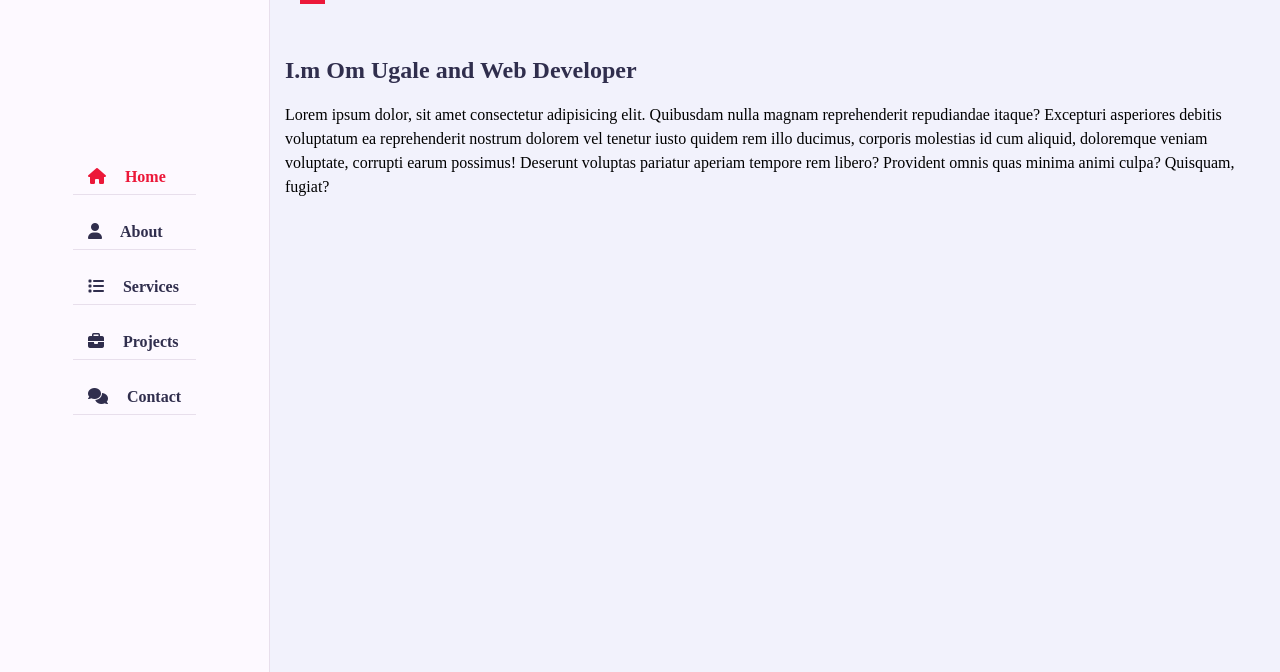
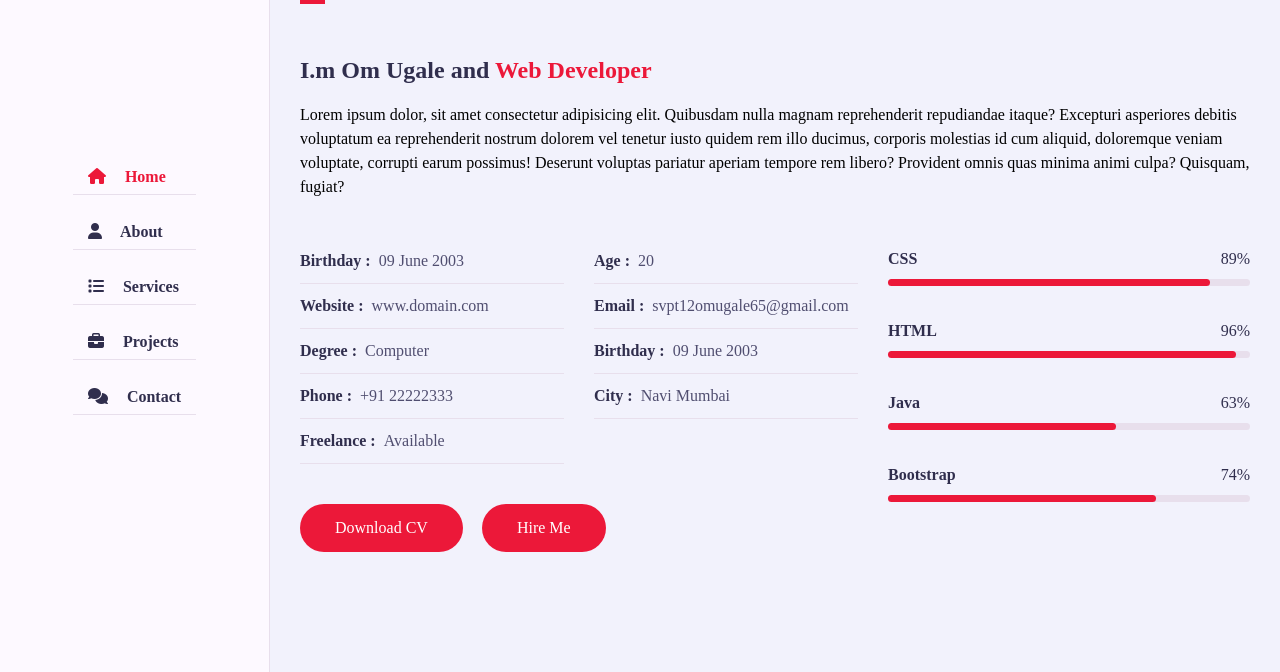
Before and after one commit to Om09062003/TechPlement, a plain HTML site: page Week 1/index.html in a window 1280 px wide. Shown: the part 128-800 px from the top of the page. Drawn offline with Linux system fonts and the light colour scheme; a web font is replaced by a local one.

```diff
--- a/Week 1/Index.css
+++ b/Week 1/Index.css
@@ -52,7 +52,7 @@ ul{
 }
 
 .container{
-    max-width: 1100px;
+    max-width: 1240px;
     width: 100%;
     margin: auto;
 }
@@ -146,7 +146,7 @@ ul{
 .aside .logo a{
     color: var(--text-black-900);
     font-weight: 700;
-    padding: 15px;
+    padding: 15px 20px;
     font-size: 30px;
     letter-spacing: 5px;
     position: relative;
@@ -246,10 +246,10 @@ ul{
 }
 
 .aside .nav li a i{
-   margin-right: 15px;
-}
+    margin-right: 15px;
+ }
 
-.home{
+ .home{
     min-height: 100vh;
     display: flex;
     color: var(--text-black-900);
@@ -316,9 +316,9 @@ h3.my-profession{
     top: -40px
 }
 
-.home .home-img img{
+ .home .home-img img{
     margin: auto;
-    border-radius: 5px;
+    border-radius: 10px;
     height: 400px;
 }
 
@@ -327,7 +327,7 @@ h3.my-profession{
     max-width: 100%;
 }
 
-.about .abou-content .about-text{
+.about .about-content .about-text{
     flex: 0 0 100%;
     max-width: 100%;
 }
@@ -339,12 +339,96 @@ h3.my-profession{
     color: var(--text-black-900);
 }
 
-.about .abou-content .about-text h3 span{
+.about .about-content .about-text h3 span{
     color: var(--skin-color);
 }
 
-.abou-content .abou-content .about-text p{
+.abou-content .about-content .about-text p{
     font-size: 16px;
     line-height: 25px;
     color: var(--text-black-700);
 }
+
+.about .about-content .personal-info{
+    flex: 0 0 60%;
+    max-width: 60%;
+    margin-top: 40px;
+}
+
+.about .about-content .personal-info .info-item{
+    flex: 0 0 50%;
+    max-width: 50%;
+}
+
+.about .about-content .personal-info .info-item p{
+    font-weight: 600;
+    padding: 10px 0;
+    font-size: 16px;
+    color: var(--text-black-900);
+    border-bottom: 1px solid var(--bg-black-50);
+}
+
+.about .about-content .personal-info .info-item p span{
+    font-weight: 400;
+    color: var(--text-black-700);
+    margin-left: 4px;
+    display: inline-block;
+}
+
+.about .about-content .personal-info .buttons{
+    margin-top: 30px;
+}
+
+.about .about-content .personal-info .buttons .btn{
+    margin-right: 15px;
+    margin-top: 10px;
+}
+
+.about .about-content .skills{
+    flex: 0 0 40%;
+    max-width: 40%;
+    margin-top: 40px;
+}
+
+.about .about-content .skills .skill-item{
+    flex: 0 0 100%;
+    max-width: 100%;
+}
+
+.about .about-content .skills .skill-item h5{
+    line-height: 40px;
+    font-weight: 600;
+    font-size: 16px;
+    color: var(--text-black-900);
+    text-transform: capitalize;
+}
+
+.about .about-content .skills .skill-item .progress{
+    background-color: var(--bg-black-50);
+    height: 7px;
+    border-radius: 4px;
+    width: 100%;
+    position: relative;
+}
+
+.about .about-content .skills .skill-item{
+    margin-bottom: 25px;
+}
+
+.about .about-content .skills .skill-item .progress .progress-in{
+    position: absolute;
+    left: 0;
+    top: 0;
+    height: 100%;
+    border-radius: 4px;
+    background-color: var(--skin-color);
+}
+
+.about .about-content .skills .skill-item .skill-percent{
+    position: absolute;
+    right: 0;
+    color: var(--text-black-900);
+    top: -40px;
+    font-weight: 400;
+    line-height: 40px;
+}
--- a/Week 1/index.html
+++ b/Week 1/index.html
@@ -13,7 +13,7 @@
     <div class="main-container">
       <div class="aside">
         <div class="logo">
-          <a href="#"><span>T</span>echplement</a>
+          <a href="#"><span>I</span>NTERN</a>
         </div>
         <div class="nav-toggler">
           <span></span>
@@ -36,12 +36,13 @@
                 <p>I'm a web developer with extensive skills of html, css and java script. My experties is to create and websitr designs.</p>
                 <a href="#contact" class="btn hire-me">Hire me</a>
               </div>
-              <div class="home-img padd-15">
+              <div class="home-img pad-15">
                 <img src="myself.jpg" alt="">
               </div>
             </div>
           </div>
         </section>
+
         <section class="about section">
           <div class="container">
             <div class="row">
@@ -52,18 +53,92 @@
             <div class="row">
               <div class="about-content padd-15">
                 <div class="row">
-                  <div class="about-text">
+                  <div class="about-text padd-15">
                     <h3>I.m Om Ugale and <span>Web Developer</span></h3>
                     <p>Lorem ipsum dolor, sit amet consectetur adipisicing elit. Quibusdam nulla magnam reprehenderit repudiandae itaque? Excepturi asperiores debitis voluptatum ea reprehenderit nostrum dolorem vel tenetur iusto quidem rem illo ducimus, corporis molestias id cum aliquid, doloremque veniam voluptate, corrupti earum possimus! Deserunt voluptas pariatur aperiam tempore rem libero? Provident omnis quas minima animi culpa? Quisquam, fugiat?</p>
                   </div>
                 </div>
                 <div class="row">
-                  <div class="personal-info"></div>
+                  <div class="personal-info padd-15">
+                    <div class="row">
+                      <div class="info-item padd-15">
+                        <p>Birthday : <span>09 June 2003</span></p>
+                      </div>
+                      <div class="info-item padd-15">
+                        <p>Age : <span>20</span></p>
+                      </div>
+                      <div class="info-item padd-15">
+                        <p>Website : <span>www.domain.com</span></p>
+                      </div>
+                      <div class="info-item padd-15">
+                        <p>Email : <span>svpt12omugale65@gmail.com</span></p>
+                      </div>
+                      <div class="info-item padd-15">
+                        <p>Degree : <span>Computer</span></p>
+                      </div>
+                      <div class="info-item padd-15">
+                        <p>Birthday : <span>09 June 2003</span></p>
+                      </div>
+                      <div class="info-item padd-15">
+                        <p>Phone : <span>+91 22222333</span></p>
+                      </div>
+                      <div class="info-item padd-15">
+                        <p>City : <span>Navi Mumbai</span></p>
+                      </div>
+                      <div class="info-item padd-15">
+                        <p>Freelance : <span>Available</span></p>
+                      </div>
+                    </div>
+                    <div class="row">
+                      <div class="buttons padd-15">
+                        <a href="#" class="btn">Download CV</a>
+                        <a href="#contact" class="btn hire me">Hire Me</a>
+                      </div>
+                    </div>
+                  </div>
+                  <div class="skills padd-15">
+                    <div class="row">
+                      <div class="skill-item padd-15">
+                        <h5>CSS</h5>
+                        <div class="progress">
+                          <div class="progress-in" style="width: 89%;"></div>
+                          <div class="skill-percent">89%</div>
+                        </div>
+                      </div>
+                      <div class="skill-item padd-15">
+                        <h5>HTML</h5>
+                        <div class="progress">
+                          <div class="progress-in" style="width: 96%;"></div>
+                          <div class="skill-percent">96%</div>
+                        </div>
+                      </div>
+                      <div class="skill-item padd-15">
+                        <h5>Java</h5>
+                        <div class="progress">
+                          <div class="progress-in" style="width: 63%;"></div>
+                          <div class="skill-percent">63%</div>
+                        </div>
+                      </div>
+                      <div class="skill-item padd-15">
+                        <h5>Bootstrap</h5>
+                        <div class="progress">
+                          <div class="progress-in" style="width: 74%;"></div>
+                          <div class="skill-percent">74%</div>
+                        </div>
+                      </div>
+                    </div>
+                  </div>
+                </div>
+                <div class="row">
+                  <div class="education">
+                    <h3></h3>
+                  </div>
                 </div>
               </div>
             </div>
           </div>
         </section>
+
       </div>
     </div>
   </body>
```
